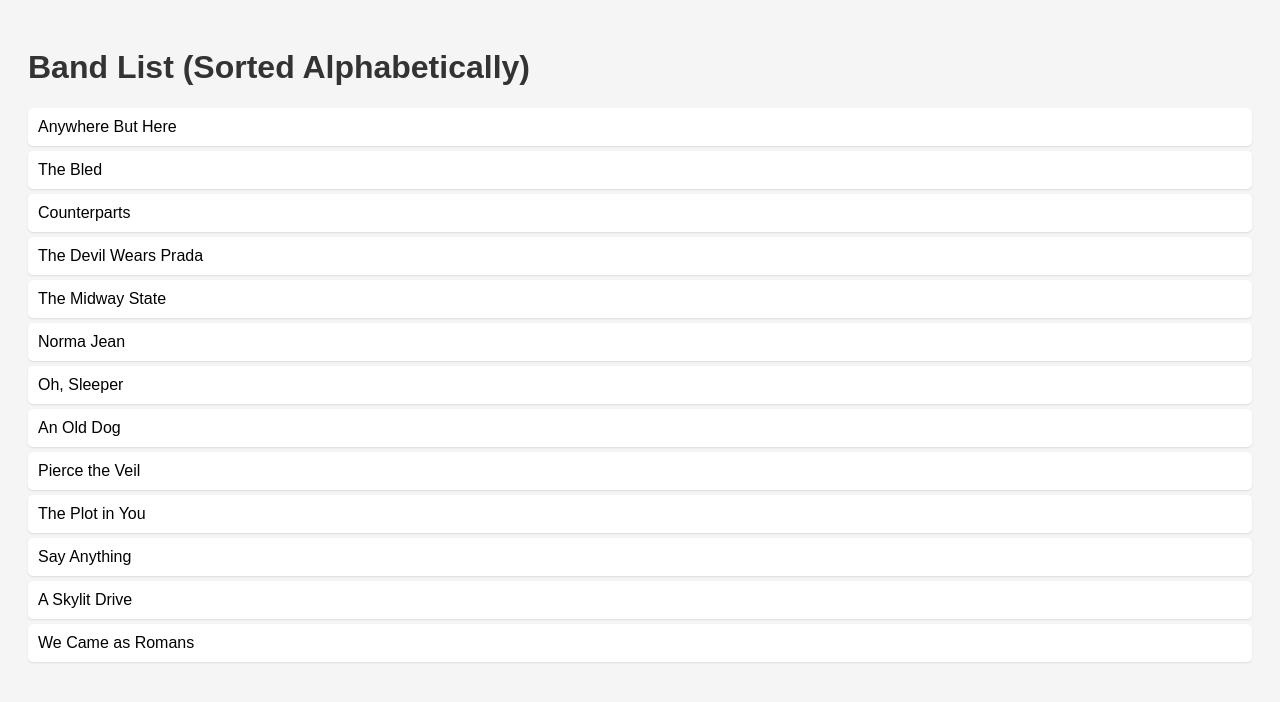
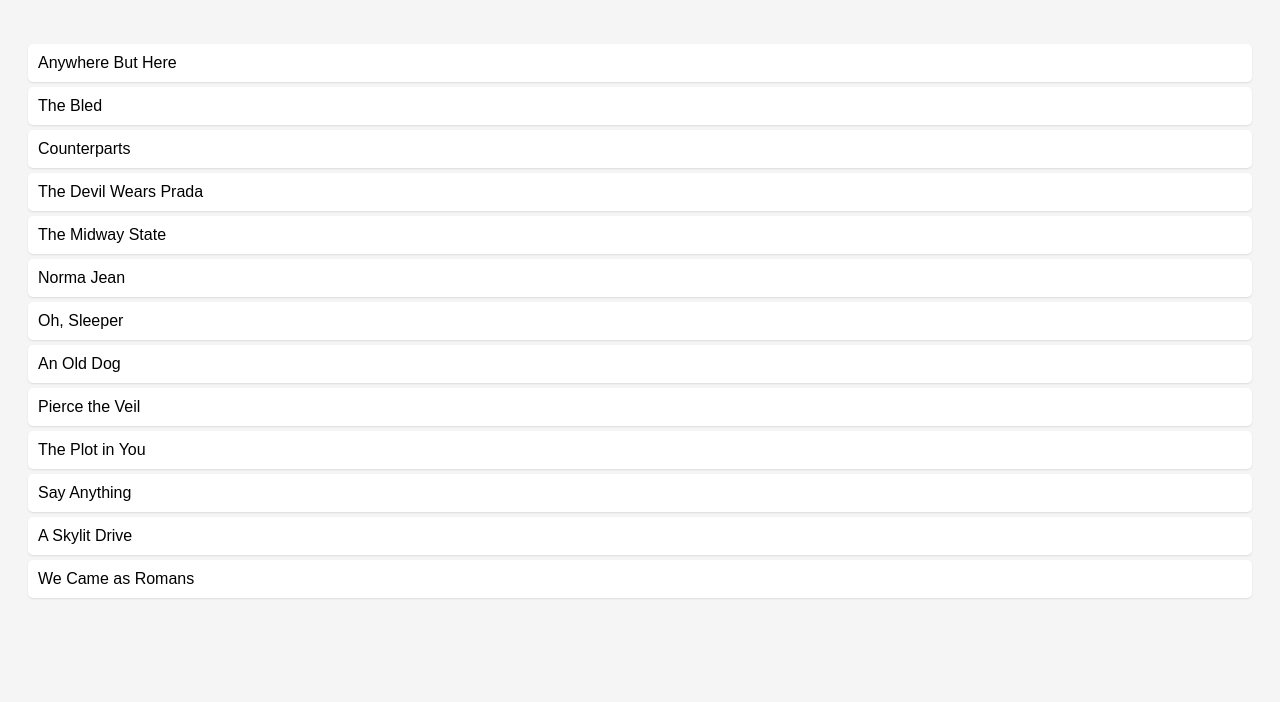
Before and after one commit to acciojob/sorting-articles-surjeetkumar8006, a website: page main.html in a window 1280 px wide. Drawn offline with Linux system fonts and the light colour scheme.

Commit message:
created a submission

```diff
--- a/main.html
+++ b/main.html
@@ -6,7 +6,7 @@
   <link rel="stylesheet" href="styles.css">
 </head>
 <body>
-  <h1>Band List (Sorted Alphabetically)</h1>
+
   <ul id="band"></ul>
 
   <script src="script.js"></script>
```
